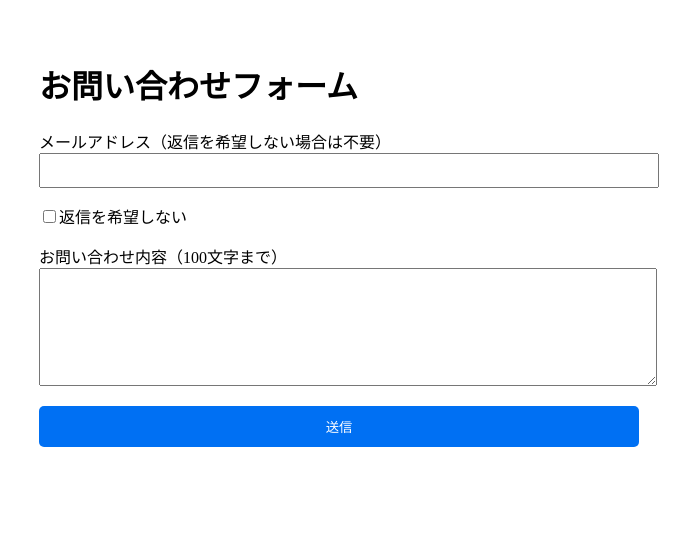
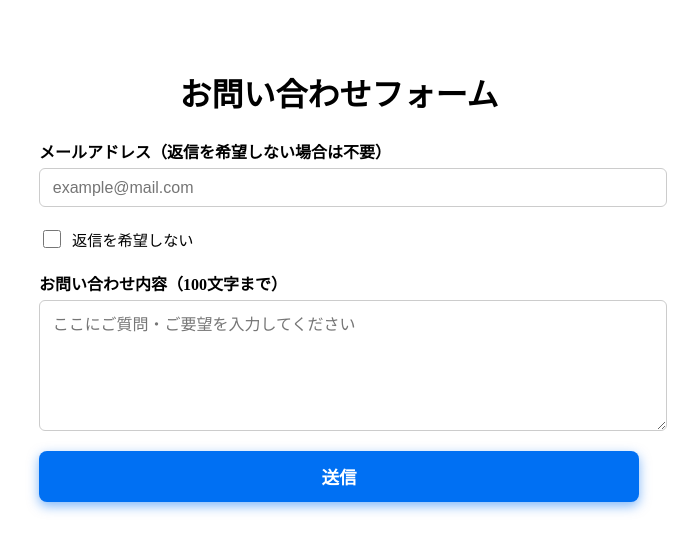
Before and after one commit to tanuki276/otoiawase, a Next.js app: page /contact in a window 1280 px wide. Shown: the top 552 px of the page, without its empty margins (301-999 px from the left). Built offline with nearby package versions, Linux system fonts and the light colour scheme.

Commit message:
contact.jsx の更新

```diff
--- a/pages/contact.jsx
+++ b/pages/contact.jsx
@@ -1,4 +1,3 @@
-// pages/contact.jsx
 import { useState } from 'react';
 
 export default function Contact() {
@@ -6,18 +5,27 @@ export default function Contact() {
   const [noReply, setNoReply] = useState(false);
   const [message, setMessage] = useState('');
   const [status, setStatus] = useState('');
+  const [isError, setIsError] = useState(false);
 
   const handleSubmit = async (e) => {
     e.preventDefault();
-    if (!noReply && !email) {
+    if (!noReply && !email.trim()) {
       setStatus('メールアドレスを入力してください。');
+      setIsError(true);
+      return;
+    }
+    if (message.trim().length === 0) {
+      setStatus('お問い合わせ内容を入力してください。');
+      setIsError(true);
       return;
     }
     if (message.length > 100) {
       setStatus('お問い合わせ内容は100文字以内にしてください。');
+      setIsError(true);
       return;
     }
 
+    try {
       const res = await fetch('/api/contact', {
         method: 'POST',
         headers: { 'Content-Type': 'application/json' },
@@ -25,49 +33,121 @@ export default function Contact() {
       });
 
       const data = await res.json();
-    setStatus(data.message);
+      if (res.ok) {
+        setStatus('送信が完了しました！ありがとうございます。');
+        setIsError(false);
+        setEmail('');
+        setNoReply(false);
+        setMessage('');
+      } else {
+        setStatus(data.message || '送信中にエラーが発生しました。');
+        setIsError(true);
+      }
+    } catch {
+      setStatus('通信エラーが発生しました。');
+      setIsError(true);
+    }
   };
 
   return (
-    <main style={{ maxWidth: '600px', margin: '0 auto', padding: '2rem' }}>
-      <h1>お問い合わせフォーム</h1>
-      <form onSubmit={handleSubmit} style={{ display: 'flex', flexDirection: 'column', gap: '1rem' }}>
-        <label>
+    <main style={{ maxWidth: '600px', margin: '2rem auto', padding: '1rem' }}>
+      <h1 style={{ textAlign: 'center', marginBottom: '1.5rem' }}>お問い合わせフォーム</h1>
+      <form onSubmit={handleSubmit} style={{ display: 'flex', flexDirection: 'column', gap: '1.25rem' }}>
+        <label style={{ display: 'flex', flexDirection: 'column', fontWeight: '600', fontSize: '1rem' }}>
           メールアドレス（返信を希望しない場合は不要）
           <input
             type="email"
             value={email}
             onChange={(e) => setEmail(e.target.value)}
             disabled={noReply}
-            style={{ width: '100%', padding: '0.5rem' }}
+            placeholder="example@mail.com"
+            style={{
+              width: '100%',
+              padding: '0.6rem 0.8rem',
+              marginTop: '0.3rem',
+              borderRadius: '6px',
+              border: '1.5px solid #ccc',
+              fontSize: '1rem',
+              outline: 'none',
+              backgroundColor: noReply ? '#f5f5f5' : 'white',
+              transition: 'border-color 0.2s',
+            }}
+            onFocus={(e) => (e.target.style.borderColor = '#0070f3')}
+            onBlur={(e) => (e.target.style.borderColor = '#ccc')}
           />
         </label>
 
-        <label>
+        <label style={{ display: 'flex', alignItems: 'center', fontSize: '0.95rem', gap: '0.5rem', cursor: 'pointer' }}>
           <input
             type="checkbox"
             checked={noReply}
             onChange={(e) => setNoReply(e.target.checked)}
+            style={{ width: '18px', height: '18px', cursor: 'pointer' }}
           />
           返信を希望しない
         </label>
 
-        <label>
+        <label style={{ display: 'flex', flexDirection: 'column', fontWeight: '600', fontSize: '1rem' }}>
           お問い合わせ内容（100文字まで）
           <textarea
             value={message}
             onChange={(e) => setMessage(e.target.value)}
             maxLength={100}
             required
-            style={{ width: '100%', padding: '0.5rem', height: '100px' }}
+            placeholder="ここにご質問・ご要望を入力してください"
+            style={{
+              width: '100%',
+              padding: '0.6rem 0.8rem',
+              marginTop: '0.3rem',
+              height: '110px',
+              borderRadius: '6px',
+              border: '1.5px solid #ccc',
+              fontSize: '1rem',
+              resize: 'vertical',
+              outline: 'none',
+              transition: 'border-color 0.2s',
+            }}
+            onFocus={(e) => (e.target.style.borderColor = '#0070f3')}
+            onBlur={(e) => (e.target.style.borderColor = '#ccc')}
           />
         </label>
 
-        <button type="submit" style={{ padding: '0.7rem', background: '#0070f3', color: 'white', border: 'none', borderRadius: '5px' }}>
+        <button
+          type="submit"
+          style={{
+            padding: '0.8rem',
+            backgroundColor: '#0070f3',
+            color: '#fff',
+            fontWeight: '700',
+            fontSize: '1.1rem',
+            border: 'none',
+            borderRadius: '8px',
+            cursor: 'pointer',
+            boxShadow: '0 4px 12px rgba(0, 112, 243, 0.5)',
+            transition: 'background-color 0.3s ease',
+          }}
+          onMouseEnter={(e) => (e.currentTarget.style.backgroundColor = '#005bb5')}
+          onMouseLeave={(e) => (e.currentTarget.style.backgroundColor = '#0070f3')}
+        >
           送信
         </button>
 
-        {status && <p>{status}</p>}
+        {status && (
+          <p
+            style={{
+              marginTop: '1rem',
+              padding: '0.7rem 1rem',
+              borderRadius: '6px',
+              backgroundColor: isError ? '#ffe5e5' : '#e5ffe5',
+              color: isError ? '#d32f2f' : '#2e7d32',
+              fontWeight: '600',
+              textAlign: 'center',
+              userSelect: 'none',
+            }}
+          >
+            {status}
+          </p>
+        )}
       </form>
     </main>
   );
```
Lines whose indentation alone changed are shown as unchanged.
